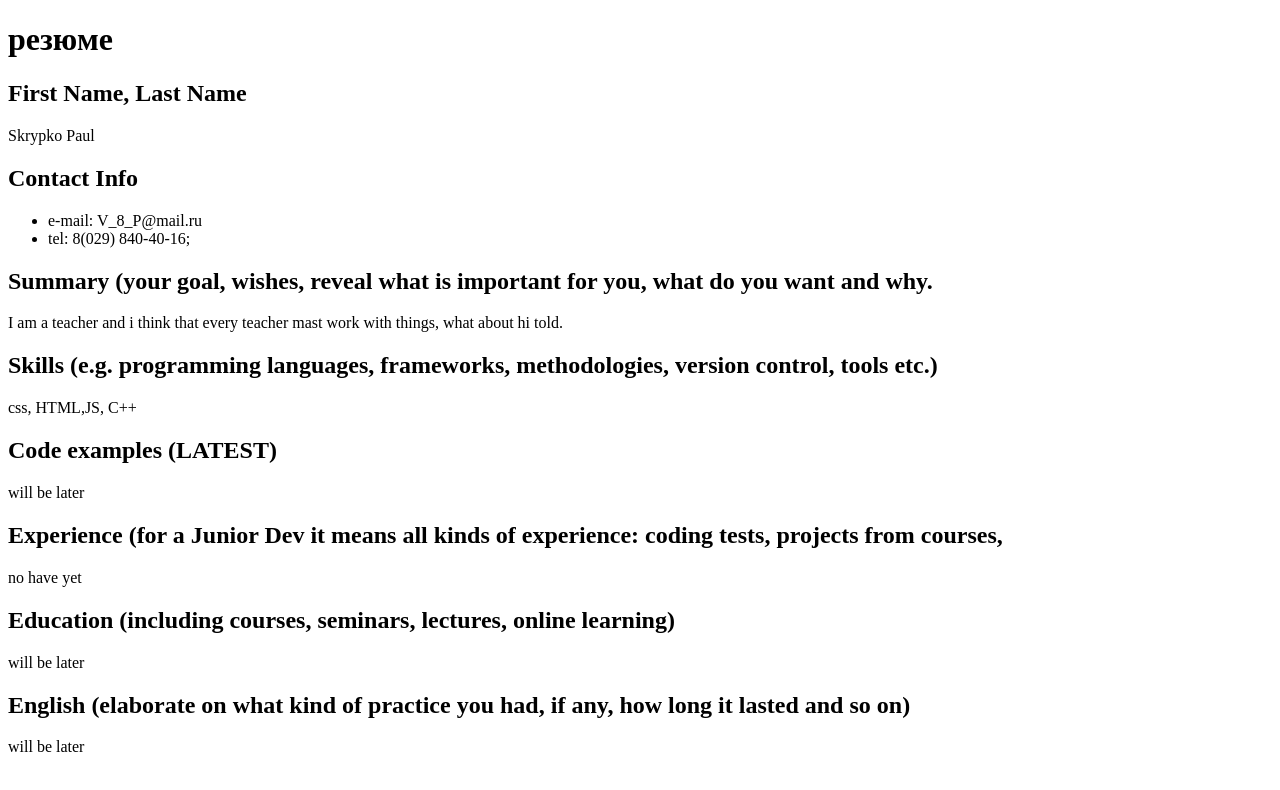
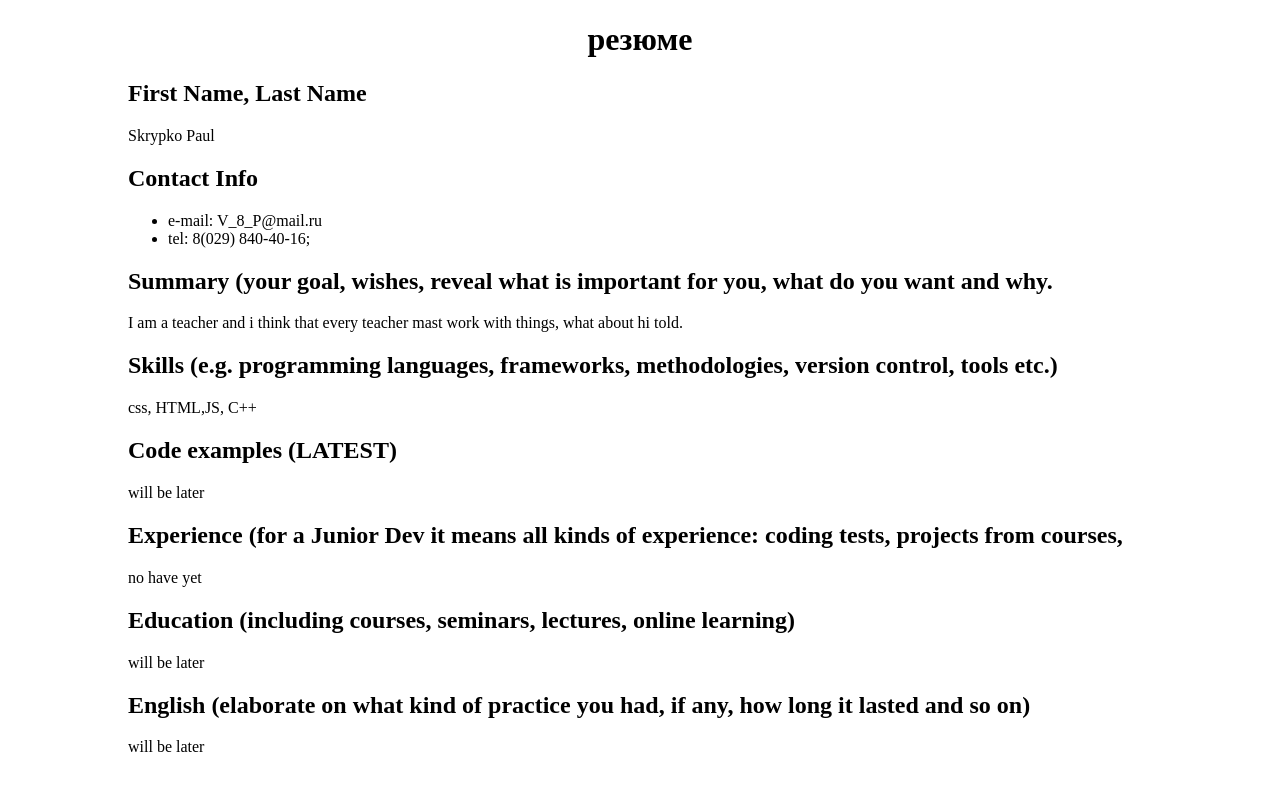
Before and after one commit to kiluap/rsschool-cv, a plain HTML site: page index.html in a window 1280 px wide. Drawn offline with Linux system fonts and the light colour scheme.

Commit message:
fix: centr

```diff
--- a/style.css
+++ b/style.css
@@ -1,3 +1,9 @@
 section{
   width: 1024px;
+  align-items: center;
+  margin-left: auto;
+  margin-right: auto;
 }
+h1{
+  text-align: center;
+}
```
